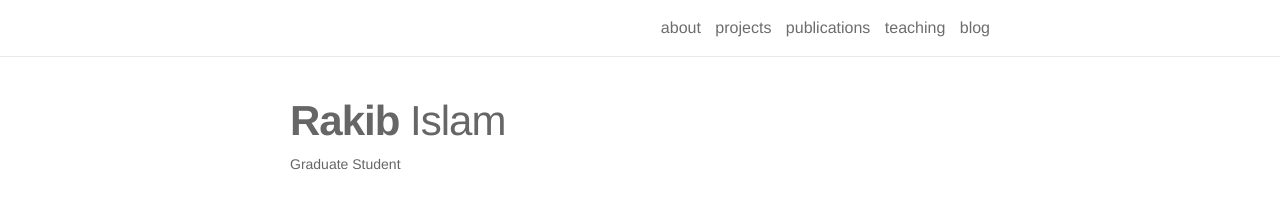
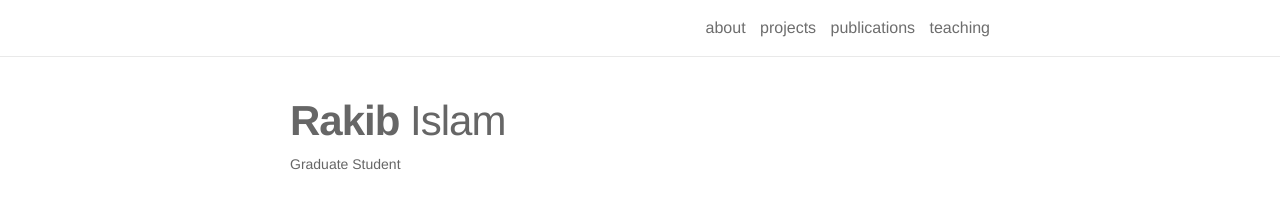
Before and after one commit to rislam/rislam.github.io, a Jekyll site: the page built from _pages/about.md, in a window 1280 px wide. Shown: the top 211 px of the page. Built offline with Jekyll 4.4.1, drawn with Linux system fonts in a browser that asks for light colours; nearby versions of some CDN libraries; some web fonts are replaced; comment, search, counter and statistics services are not loaded.

Commit message:
blog removal
temporary

```diff
--- a/_includes/header.html
+++ b/_includes/header.html
@@ -33,7 +33,7 @@
         {% endfor %}
 
         <!-- Blog -->
-        <a class="page-link" href="{{ '/blog/' | prepend: site.baseurl | prepend: site.url }}">blog</a>
+        <!-- <a class="page-link" href="{{ '/blog/' | prepend: site.baseurl | prepend: site.url }}">blog</a> -->
 
         <!-- CV link -->
         <!-- <a class="page-link" href="{{ '/assets/pdf/CV.pdf' | prepend: site.baseurl | prepend: site.url }}">vitae</a> -->
```
